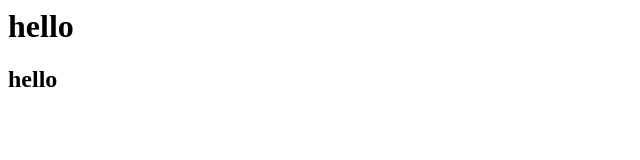
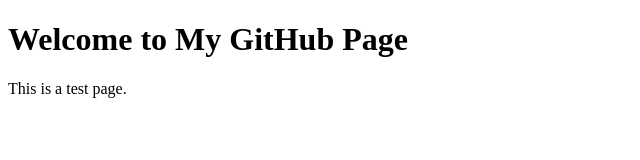
Before and after one commit to ZhangShiqi1027/Zhangshiqi.github.io, a plain HTML site: page index.html in a window 1280 px wide. Shown: the whole page, without its empty margins (0-640 px from the left). Drawn offline with Linux system fonts and the light colour scheme.

Commit message:
Update index.html

```diff
--- a/index.html
+++ b/index.html
@@ -1,2 +1,12 @@
-<h1>hello</h1>
-<h2>hello</h2>
+<!DOCTYPE html>
+<html lang="en">
+<head>
+    <meta charset="UTF-8">
+    <meta name="viewport" content="width=device-width, initial-scale=1.0">
+    <title>My Homepage</title>
+</head>
+<body>
+    <h1>Welcome to My GitHub Page</h1>
+    <p>This is a test page.</p>
+</body>
+</html>
```
